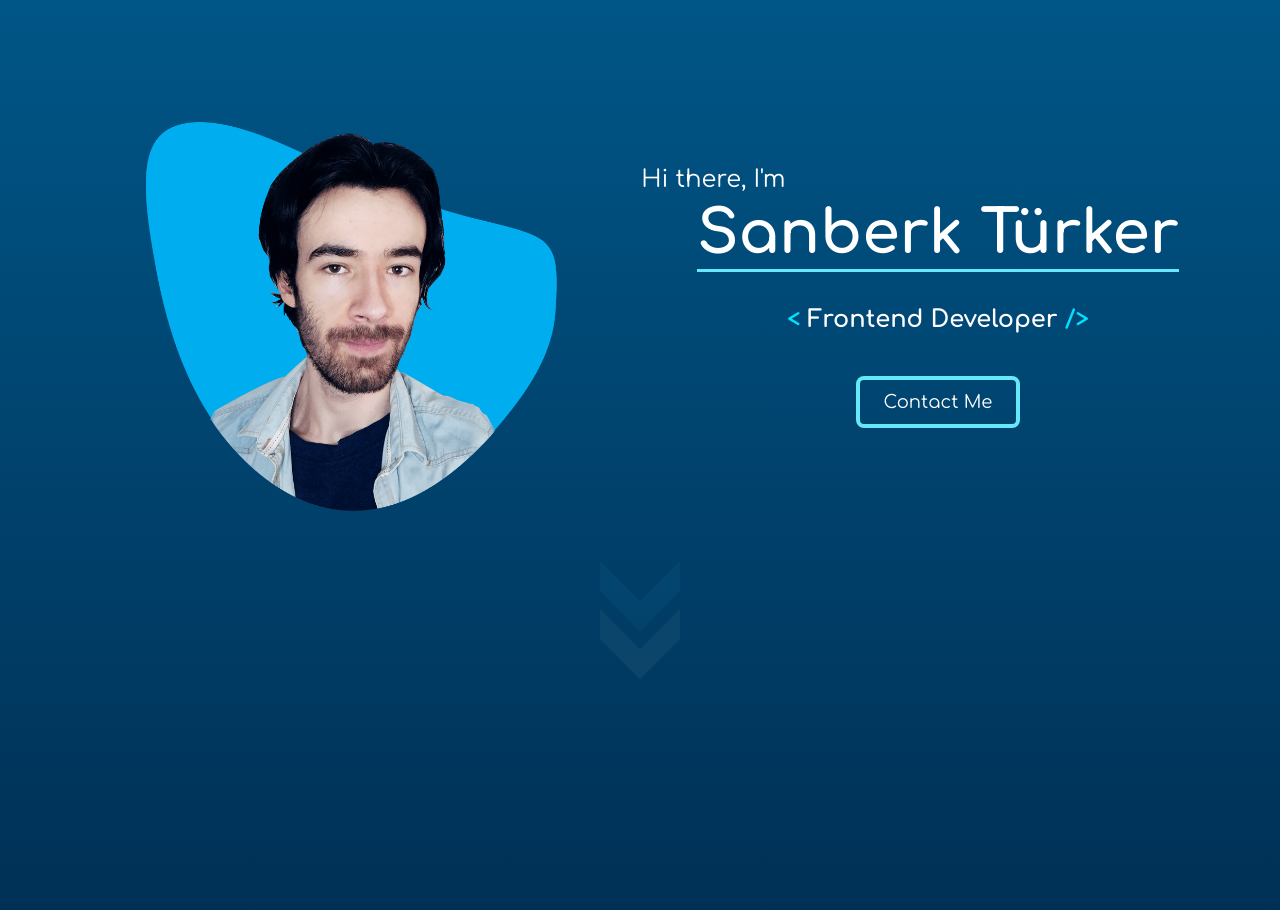
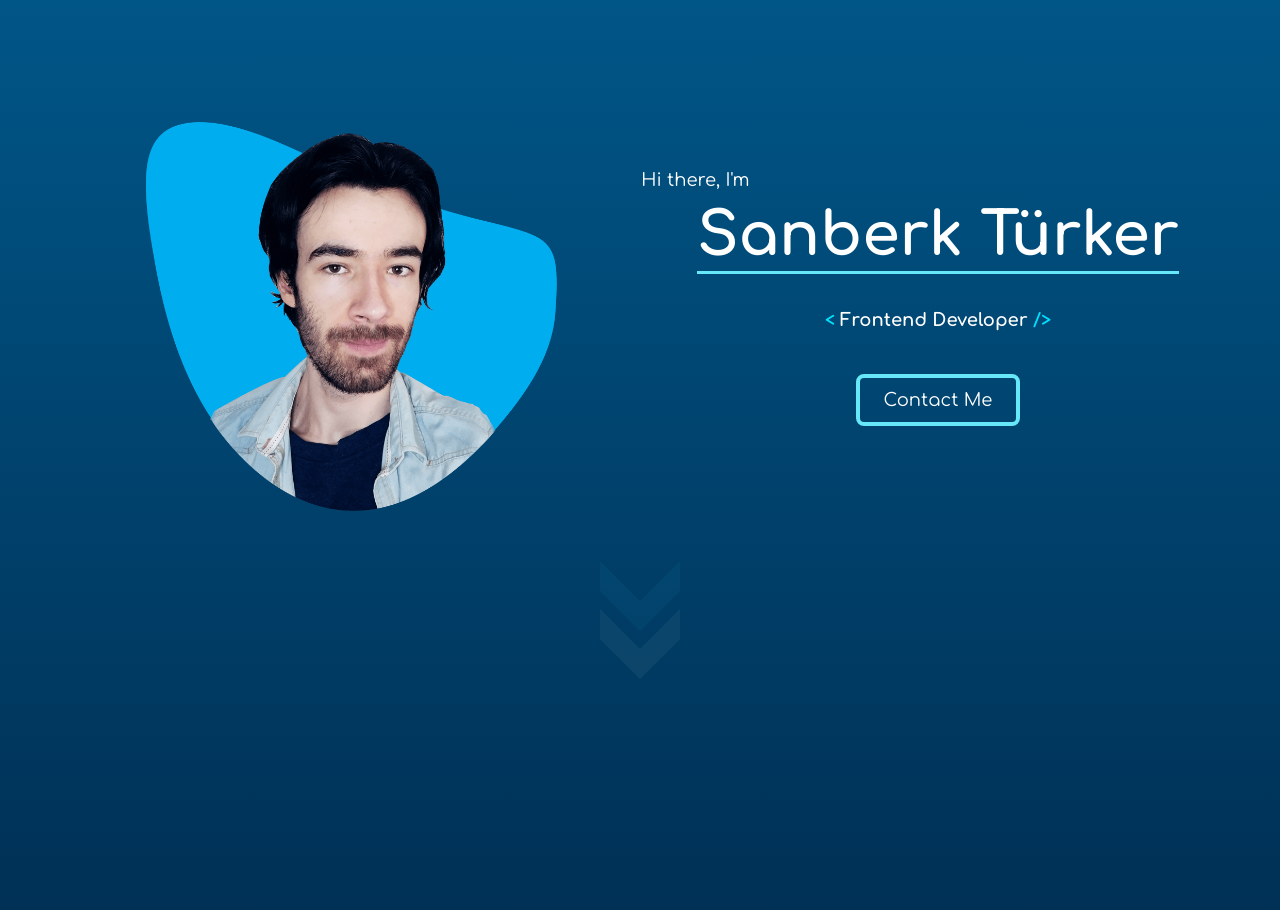
Before and after one commit to sanberkHax/sanberk.dev, a Next.js app: page / in a window 1280 px wide. Shown: the top 910 px of the page. Built offline with nearby package versions, Linux system fonts and the light colour scheme.

Commit message:
Update Typography.tsx

```diff
--- a/src/components/Typography.tsx
+++ b/src/components/Typography.tsx
@@ -38,7 +38,7 @@ const sizes: Record<Variant, string> = {
   h3: 'text-3xl sm:text-2xl',
   h4: 'text-2xl sm:text-1xl',
   h5: 'text-xl sm:text-lg',
-  body: 'text-lg sm:text-2xl',
+  body: 'text-md sm:text-lg',
   'body-small': 'text-md sm:text-sm',
   small: 'text-sm sm:text-xs',
 };
```
